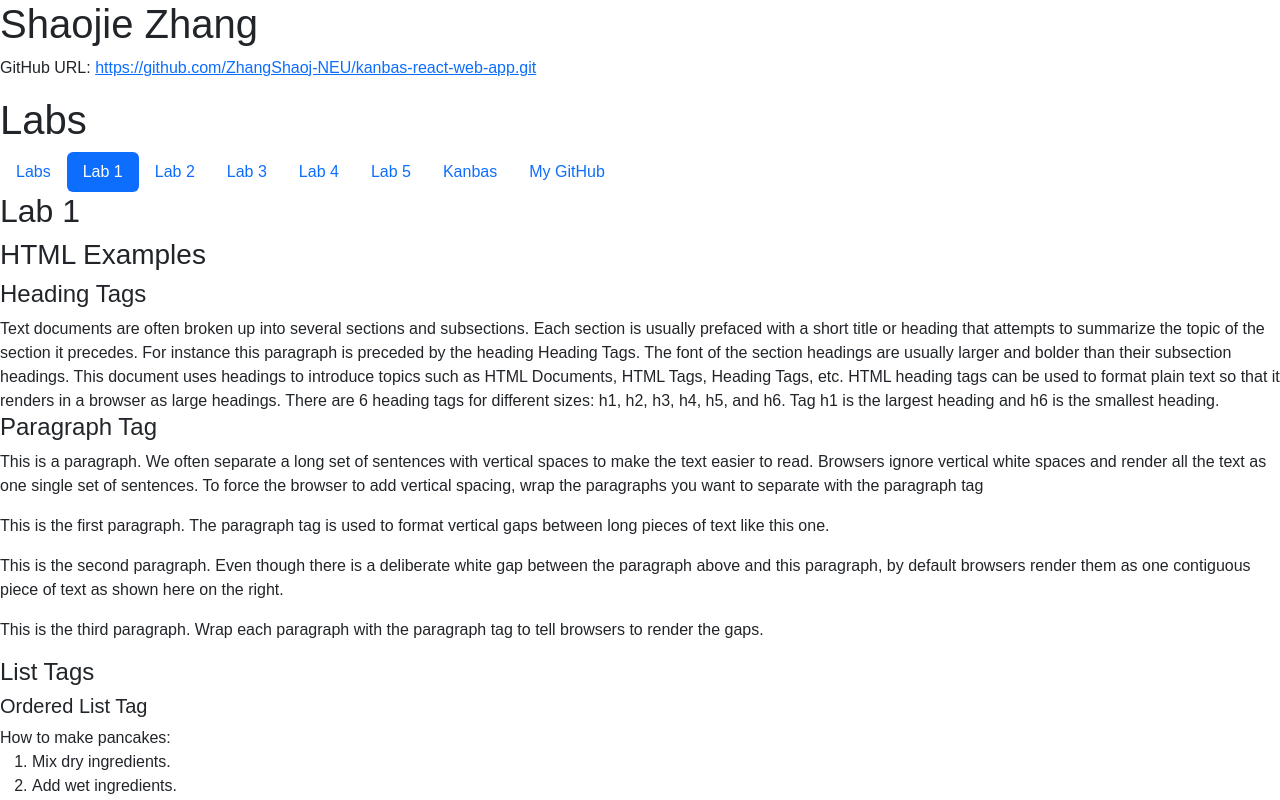
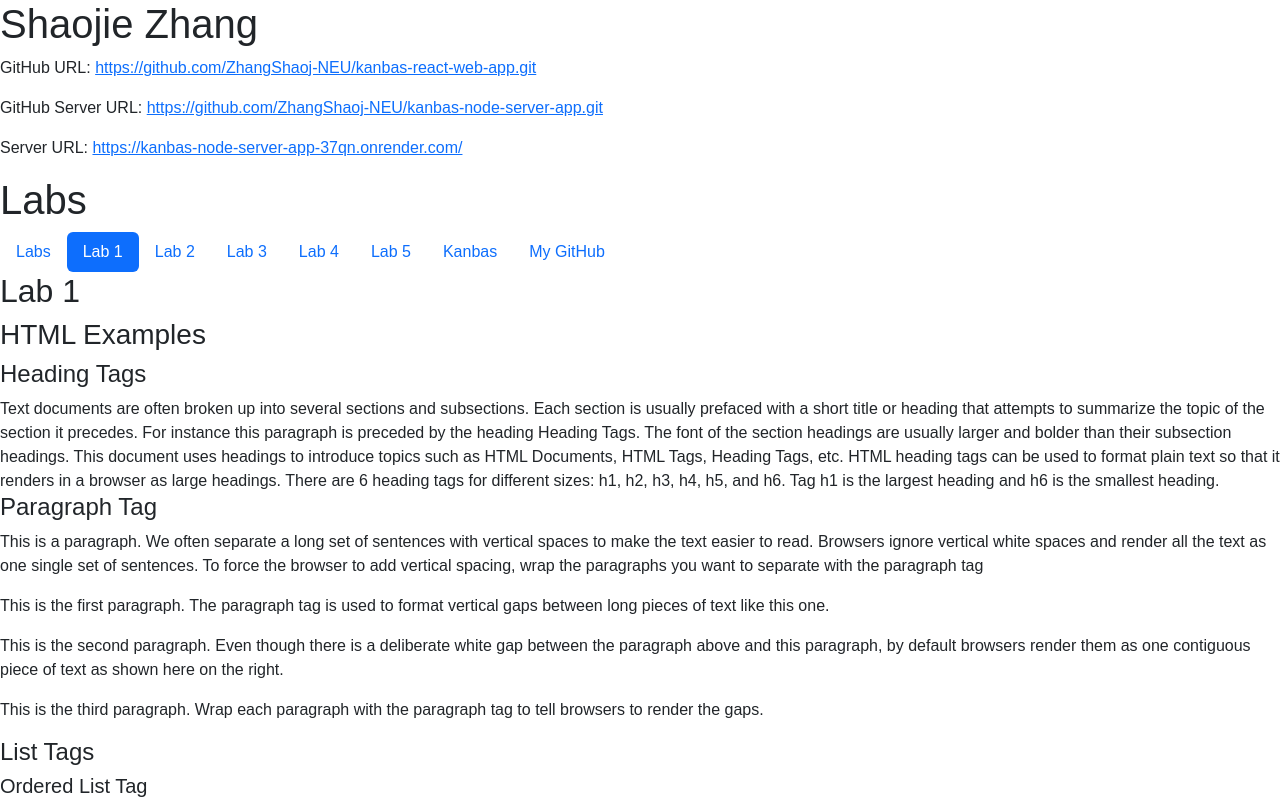
Before and after one commit to ZhangShaoj-NEU/kanbas-react-web-app, a React (Create React App) app: page /#/Labs/Lab1 in a window 1280 px wide. Shown: the top 800 px of the page. Built offline with nearby package versions, Linux system fonts and the light colour scheme; the HTML template or start-up script is replaced by a standard one.

Commit message:
Update index.tsx
add url to github and server

```diff
--- a/src/Labs/index.tsx
+++ b/src/Labs/index.tsx
@@ -9,12 +9,16 @@ import store from "./store";
 import { Provider } from "react-redux";
 export default function Labs() {
   const githubUrl = "https://github.com/ZhangShaoj-NEU/kanbas-react-web-app.git";
+  const githubServerUrl = "https://github.com/ZhangShaoj-NEU/kanbas-node-server-app.git";
+  const serverUrl = "https://kanbas-node-server-app-37qn.onrender.com/";
 
   return (
     <Provider store={store}>
       <div>
         <h1>Shaojie Zhang</h1>
         <p>GitHub URL: <a href={githubUrl} target="_blank" rel="noopener noreferrer">{githubUrl}</a></p>
+        <p>GitHub Server URL: <a href={githubServerUrl} target="_blank" rel="noopener noreferrer">{githubServerUrl}</a></p>
+        <p>Server URL: <a href={serverUrl} target="_blank" rel="noopener noreferrer">{serverUrl}</a></p>
 
         <h1>Labs</h1>
         {/* 显示目录 */}
```
